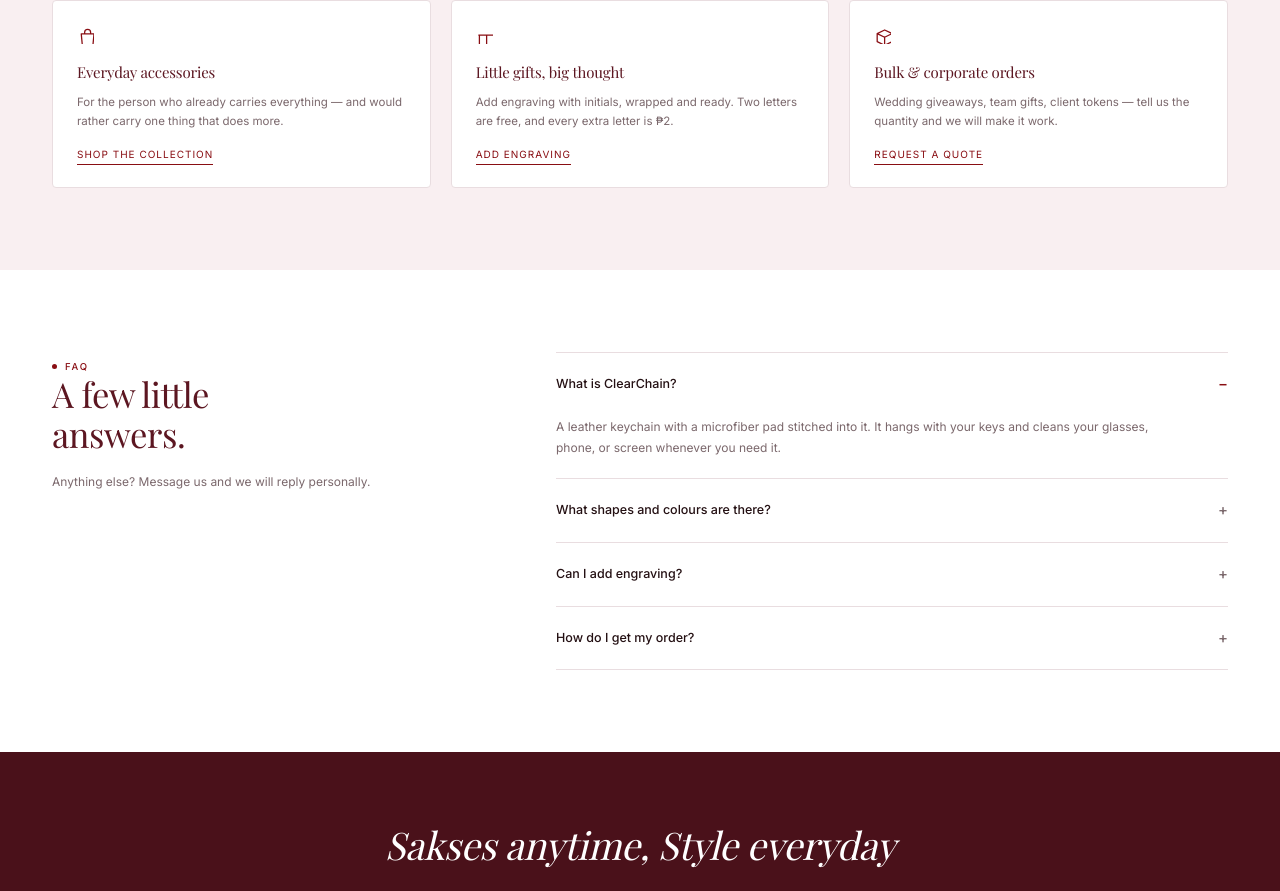
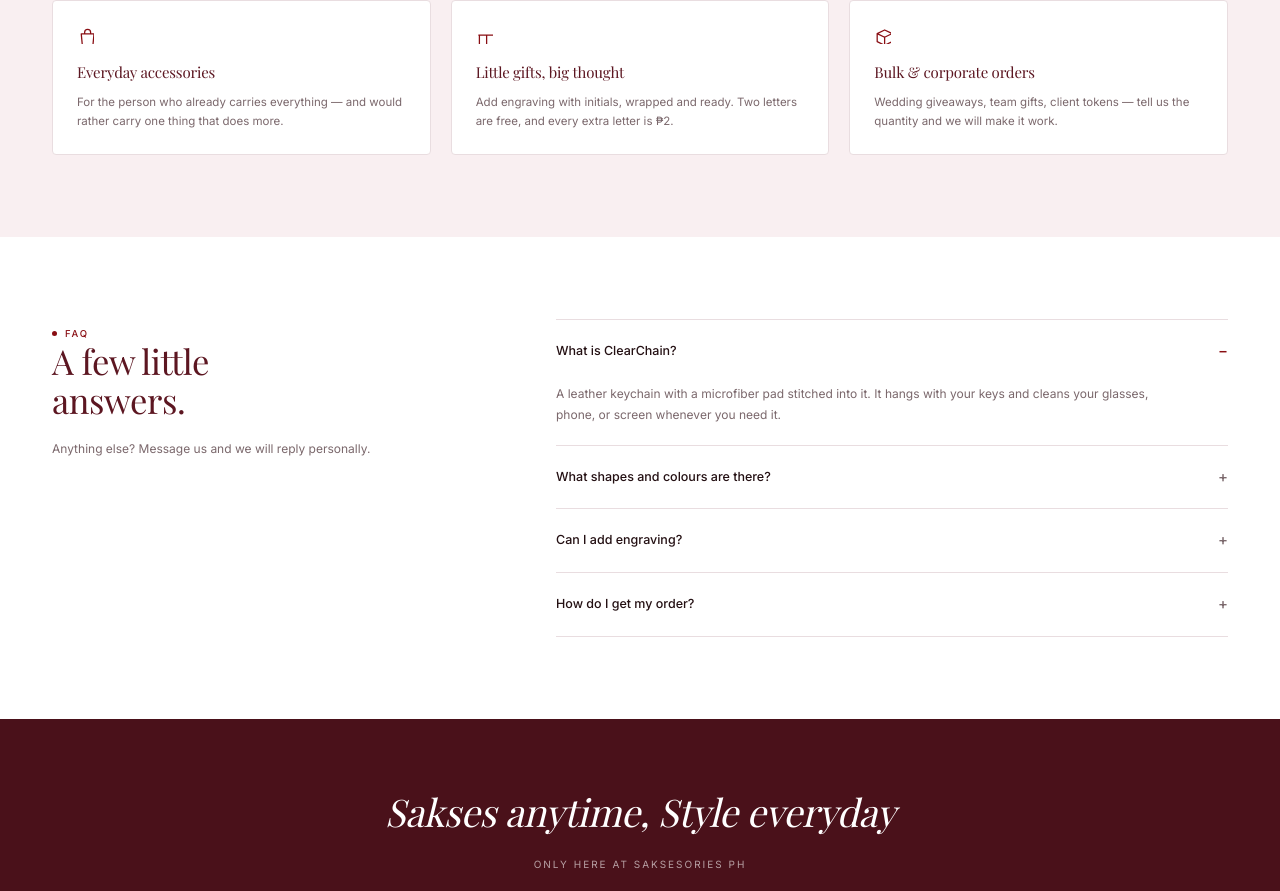
Before and after one commit to Kirbhii/Sakssesories, a React (Vite) app: page / in a window 1280 px wide. Shown: the part 3992-4883 px from the top of the page. Built offline with nearby package versions, Linux system fonts and the light colour scheme; a web font is replaced by a local one.

Commit message:
Gifts: drop the three link buttons
The cards say what they need to say in the body text; the underlined links
underneath only repeated it and pulled the eye away from the collection
right above them.

```diff
--- a/src/pages/Home.tsx
+++ b/src/pages/Home.tsx
@@ -49,19 +49,16 @@ const GIFTS = [
     icon: 'M4 6.5h12l-1 10.5H5L4 6.5ZM7.2 6.5V5a2.8 2.8 0 0 1 5.6 0v1.5',
     title: 'Everyday accessories',
     body: 'For the person who already carries everything — and would rather carry one thing that does more.',
-    link: 'Shop the collection',
   },
   {
     icon: 'M3.2 7.6h13.6v9.4H3.2V7.6ZM2.6 7.6h14.8M10 7.6v9.4',
     title: 'Little gifts, big thought',
     body: 'Add engraving with initials, wrapped and ready. Two letters are free, and every extra letter is ₱2.',
-    link: 'Add engraving',
   },
   {
     icon: 'M10 2.8 17 6.2v7.6L10 17.2 3 13.8V6.2L10 2.8ZM3 6.2 10 9.6l7-3.4M10 9.6v7.6',
     title: 'Bulk & corporate orders',
     body: 'Wedding giveaways, team gifts, client tokens — tell us the quantity and we will make it work.',
-    link: 'Request a quote',
   },
 ];
 
@@ -702,12 +699,6 @@ export default function Home() {
                 <Icon d={g.icon} className="h-[17px] w-[17px] text-crimson-600" />
                 <h3 className="mt-4 font-serif text-[15px]">{g.title}</h3>
                 <p className="mt-2 text-[11.5px] leading-[1.7] text-ink-500">{g.body}</p>
-                <a
-                  href="#collection"
-                  className="mt-3.5 inline-block border-b border-crimson-600 pb-0.5 text-[10px] uppercase tracking-[0.1em] text-crimson-600"
-                >
-                  {g.link}
-                </a>
               </article>
             ))}
           </div>
```
